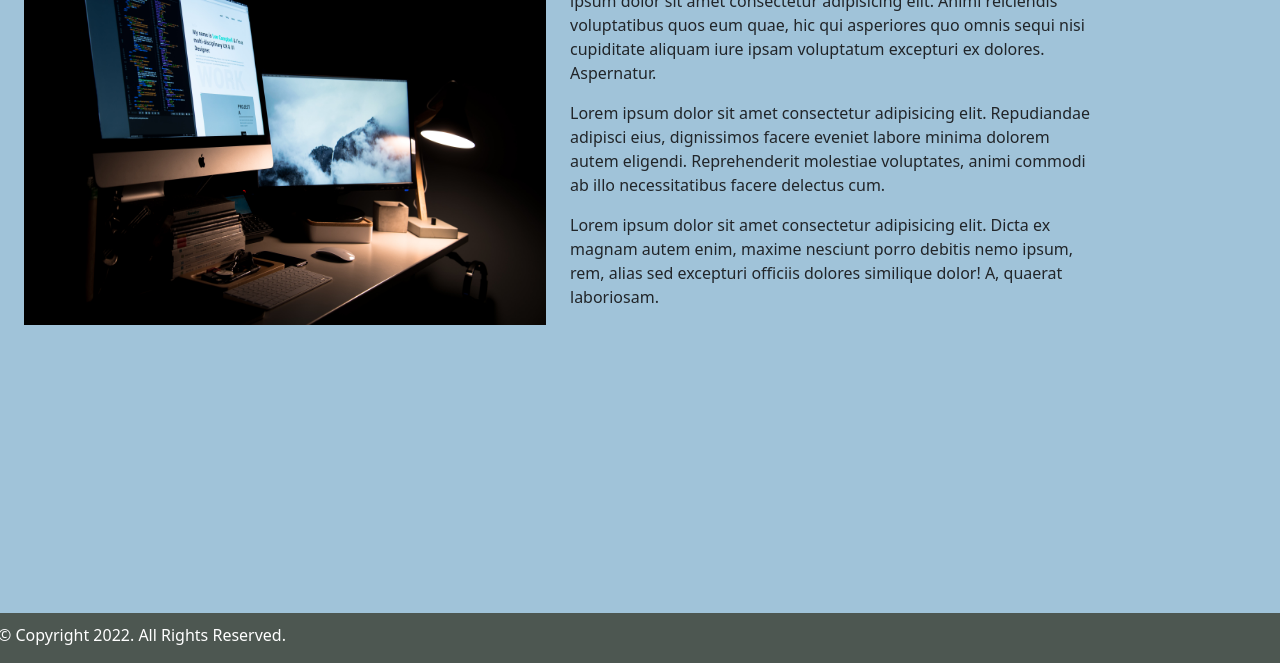
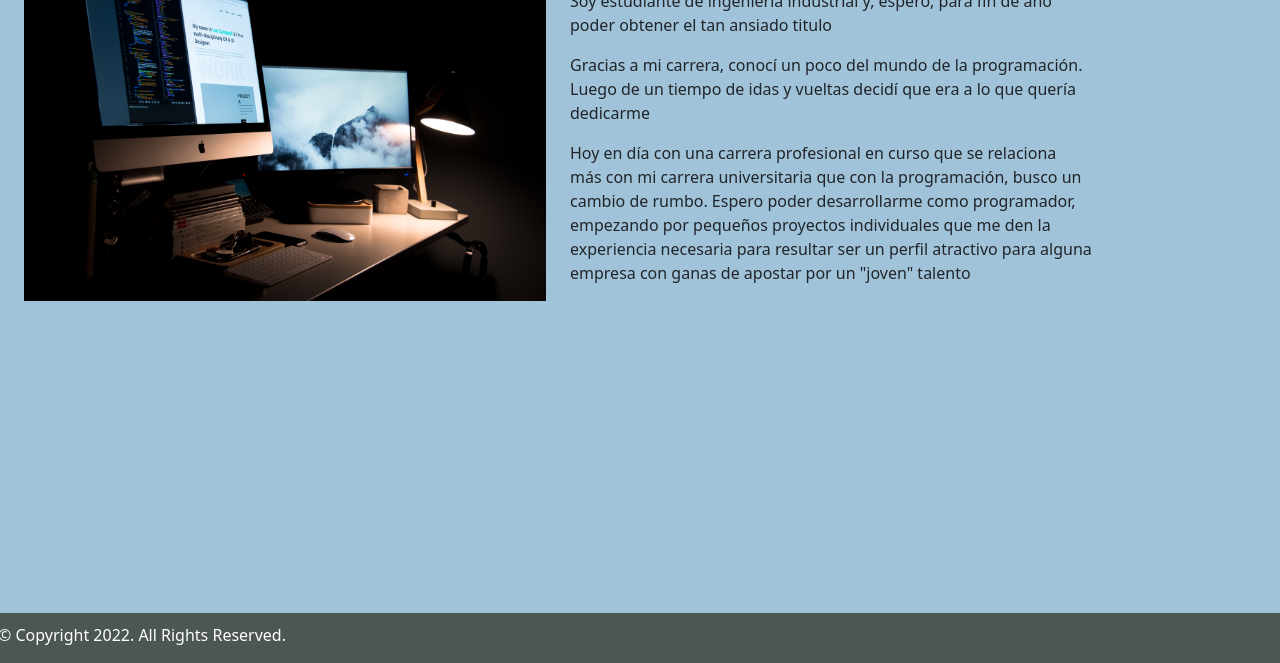
Before and after one commit to Lautaro275/Desarrollo-web, a website: page index.html in a window 1280 px wide. Shown: the part 137-800 px from the top of the page. Drawn offline with nearby package versions, Linux system fonts and the light colour scheme.

Commit message:
Add files via upload

```diff
--- a/index.html
+++ b/index.html
@@ -34,9 +34,9 @@
                 </div>
                 <div class="col">
                     <h1>Sobre Mi</h1>
-                    <p>ipsum dolor sit amet consectetur adipisicing elit. Animi reiciendis voluptatibus quos eum quae, hic qui asperiores quo omnis sequi nisi cupiditate aliquam iure ipsam voluptatum excepturi ex dolores. Aspernatur.</p>
-                    <p>Lorem ipsum dolor sit amet consectetur adipisicing elit. Repudiandae adipisci eius, dignissimos facere eveniet labore minima dolorem autem eligendi. Reprehenderit molestiae voluptates, animi commodi ab illo necessitatibus facere delectus cum.</p>
-                    <p>Lorem ipsum dolor sit amet consectetur adipisicing elit. Dicta ex magnam autem enim, maxime nesciunt porro debitis nemo ipsum, rem, alias sed excepturi officiis dolores similique dolor! A, quaerat laboriosam.</p>
+                    <p>Soy estudiante de ingeniería industrial y, espero, para fin de año poder obtener el tan ansiado titulo</p>
+                    <p>Gracias a mi carrera, conocí un poco del mundo de la programación. Luego de un tiempo de idas y vueltas decidí que era a lo que quería dedicarme</p>
+                    <p>Hoy en día con una carrera profesional en curso que se relaciona más con mi carrera universitaria que con la programación, busco un cambio de rumbo. Espero poder desarrollarme como programador, empezando por pequeños proyectos individuales que me den la experiencia necesaria para resultar ser un perfil atractivo para alguna empresa con ganas de apostar por un "joven" talento</p>
                 </div>
             </div>
         </div>
```
